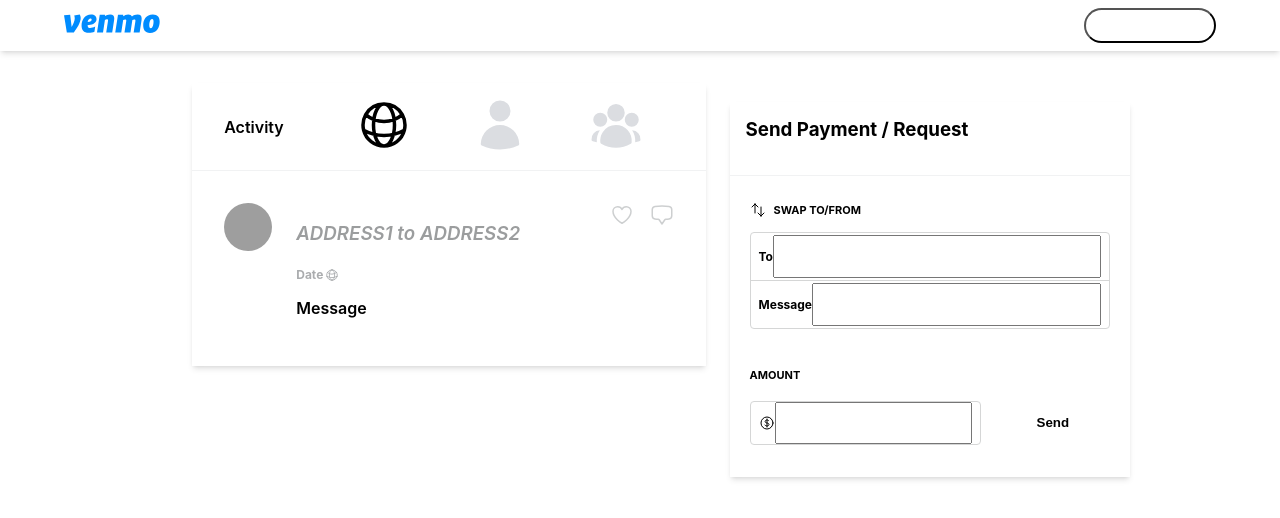
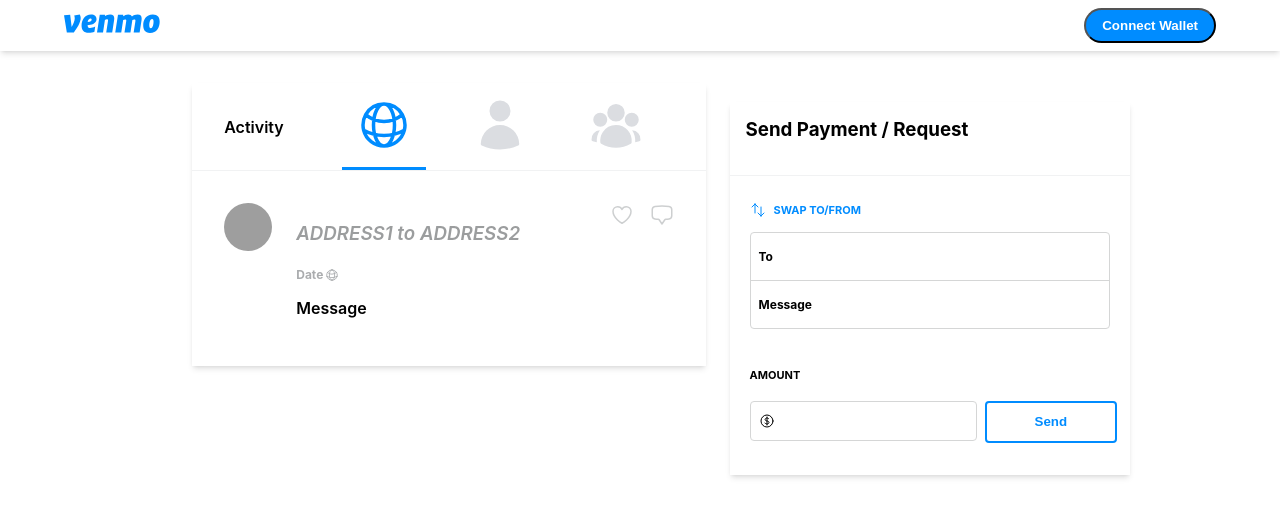
Before and after one commit to brsaca/venmo-blockchain-youtube, a React (Create React App) app: page / in a window 1280 px wide. Shown: the top 518 px of the page. Built offline with nearby package versions, Linux system fonts and the light colour scheme; grey boxes are pictures that could not be loaded.

Commit message:
style: remove var and add color directly

```diff
--- a/src/styles/Activity.module.css
+++ b/src/styles/Activity.module.css
@@ -37,11 +37,11 @@
 }
 
 .navigationItem[data-current] .navigationIcon {
-  color: var(--primary-color);
+  color: #008cff;;
 }
 
 .navigationItem[data-current] {
-  border-bottom: 3px solid var(--primary-color);
+  border-bottom: 3px solid #008cff;;
 }
 
 /* Feed */
--- a/src/styles/Navbar.module.css
+++ b/src/styles/Navbar.module.css
@@ -36,7 +36,7 @@
 .arrowDownIcon {
   width: 1rem;
   height: 1rem;
-  color: var(--primary-color);
+  color: #008cff;;
   stroke-width: 3px;
 }
 
@@ -54,7 +54,7 @@
 }
 
 .connectBtn {
-  background-color: var(--primary-color);
+  background-color: #008cff;;
   color: white;
   padding: 0.5rem 1rem;
   border-radius: 9999px;
@@ -63,6 +63,6 @@
 }
 
 .accentColor {
-  color: var(--primary-color);
+  color: #008cff;;
   font-weight: bolder;
 }
--- a/src/styles/Transaction.module.css
+++ b/src/styles/Transaction.module.css
@@ -44,6 +44,8 @@
   padding: 0.75rem;
   outline: none;
   text-align: right;
+  border:0;
+  outline:0;
 }
 
 /* Divider */
@@ -87,12 +89,14 @@
   outline: none;
   text-align: right;
   flex: 1;
+  border:0;
+  outline:0;
 }
 
 .sendButton {
   background-color: white;
-  color: var(--primary-color);
-  border: 2px solid var(--primary-color);
+  color: #008cff;;
+  border: 2px solid #008cff;;
   font-weight: bold;
   padding: 0.725rem 3rem;
   border-radius: 0.25rem;
@@ -106,14 +110,14 @@
 }
 
 .swapTitle {
-  color: var(--primary-color);
+  color: #008cff;;
   text-transform: uppercase;
   font-size: 11px;
   font-weight: bold;
 }
 
 .swapIcon {
-  color: var(--primary-color);
+  color:#008cff;;
   width: 1rem;
   height: 1rem;
 }
--- a/src/styles/global.css
+++ b/src/styles/global.css
@@ -1,8 +1,3 @@
-:root {
-  --primary-color: #008cff;
-  --gray: #2f3033;
-}
-
 /* Reset Styling */
 blockquote,
 dl,
```
